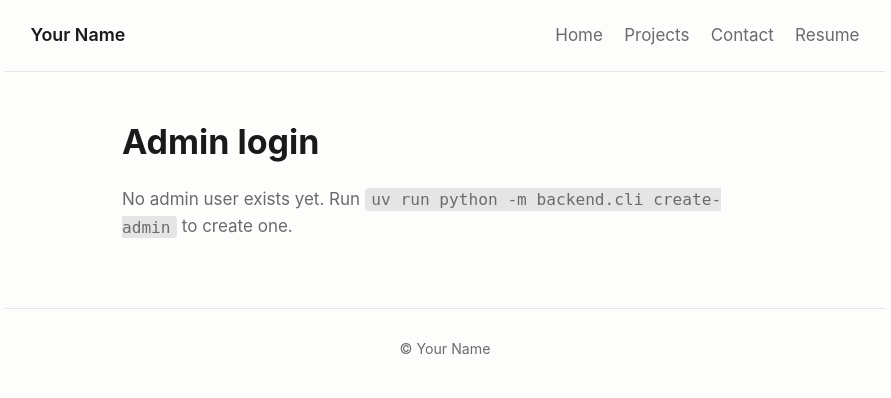
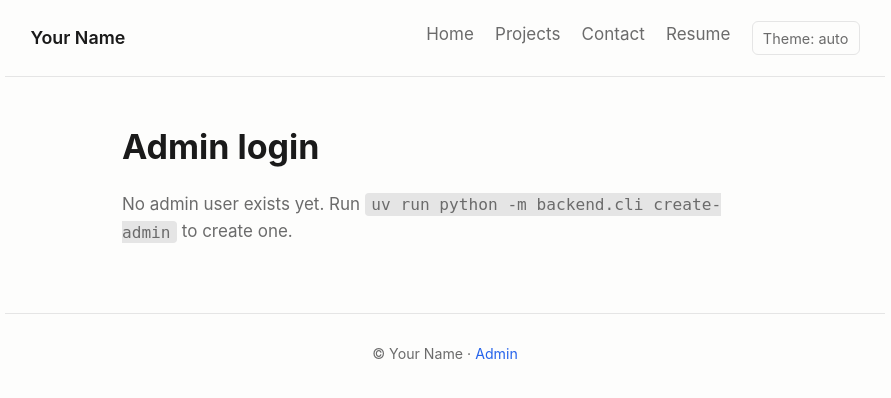
Before and after one commit to opagani/personal-site, a FastAPI app: page /admin/login in a window 1280 px wide. Shown: the top 398 px of the page, without its empty margins (195-1086 px from the left). Run offline with FastAPI, Linux system fonts and the light colour scheme.

Commit message:
feat(frontend): footer Admin link + header theme toggle
- Footer now has an Admin link on every public page
- Header theme button cycles auto → light → dark; persisted in localStorage;
  applied before paint via inline <head> script to avoid flash
- CSS: dark vars now scoped via :root[data-theme="dark"] AND
  prefers-color-scheme :not([data-theme="light"]) so explicit choice wins

Co-Authored-By: Claude Opus 4.7 (1M context) <noreply@anthropic.com>

```diff
--- a/frontend/static/styles.css
+++ b/frontend/static/styles.css
@@ -8,8 +8,9 @@
   --max-width: 65ch;
 }
 
+/* System dark mode applies only when the user hasn't picked an explicit theme. */
 @media (prefers-color-scheme: dark) {
-  :root {
+  :root:not([data-theme="light"]) {
     --bg: #111113;
     --fg: #eaeaea;
     --muted: #9a9a9a;
@@ -17,6 +18,16 @@
     --border: #2a2a2e;
     --card-bg: #18181b;
   }
+}
+
+/* Explicit dark, regardless of system. */
+:root[data-theme="dark"] {
+  --bg: #111113;
+  --fg: #eaeaea;
+  --muted: #9a9a9a;
+  --accent: #7aa2ff;
+  --border: #2a2a2e;
+  --card-bg: #18181b;
 }
 
 * { box-sizing: border-box; }
@@ -68,6 +79,18 @@ a:hover { text-decoration: underline; }
   color: var(--fg);
   font-weight: 500;
 }
+
+.theme-toggle {
+  font: inherit;
+  background: transparent;
+  border: 1px solid var(--border);
+  color: var(--muted);
+  padding: 0.25rem 0.6rem;
+  border-radius: 6px;
+  cursor: pointer;
+  font-size: 0.85rem;
+}
+.theme-toggle:hover { color: var(--fg); }
 
 .site-main {
   max-width: var(--max-width);
--- a/frontend/templates/base.html
+++ b/frontend/templates/base.html
@@ -5,6 +5,15 @@
   <meta name="viewport" content="width=device-width, initial-scale=1">
   <title>{% block title %}{{ site.name }}{% endblock %}</title>
   <link rel="stylesheet" href="{{ url_for('static', path='styles.css') }}">
+  <script>
+    // Apply persisted theme before paint to avoid flash of wrong colors.
+    (function () {
+      var t = localStorage.getItem('theme');
+      if (t === 'light' || t === 'dark') {
+        document.documentElement.setAttribute('data-theme', t);
+      }
+    })();
+  </script>
 </head>
 <body>
   <header class="site-header">
@@ -17,15 +26,51 @@
       {% for slug, href, label in nav %}
         <a href="{{ href }}"{% if slug == current_page %} aria-current="page"{% endif %}>{{ label }}</a>
       {% endfor %}
+      <button id="theme-toggle" class="theme-toggle" type="button" aria-label="Toggle color theme">Theme: auto</button>
     </nav>
   </header>
+
+  <script>
+    // Cycle: auto (no override) → light → dark → auto. Persisted in localStorage.
+    (function () {
+      var btn = document.getElementById('theme-toggle');
+      if (!btn) return;
+      var root = document.documentElement;
+
+      function current() {
+        return localStorage.getItem('theme') || 'auto';
+      }
+      function render() {
+        var t = current();
+        btn.textContent = 'Theme: ' + t;
+      }
+      function next(t) {
+        return t === 'auto' ? 'light' : t === 'light' ? 'dark' : 'auto';
+      }
+      function apply(t) {
+        if (t === 'auto') {
+          root.removeAttribute('data-theme');
+          localStorage.removeItem('theme');
+        } else {
+          root.setAttribute('data-theme', t);
+          localStorage.setItem('theme', t);
+        }
+      }
+
+      render();
+      btn.addEventListener('click', function () {
+        apply(next(current()));
+        render();
+      });
+    })();
+  </script>
 
   <main class="site-main">
     {% block content %}{% endblock %}
   </main>
 
   <footer class="site-footer">
-    <small>&copy; {{ site.name }}</small>
+    <small>&copy; {{ site.name }} · <a href="/admin">Admin</a></small>
   </footer>
 </body>
 </html>
```
